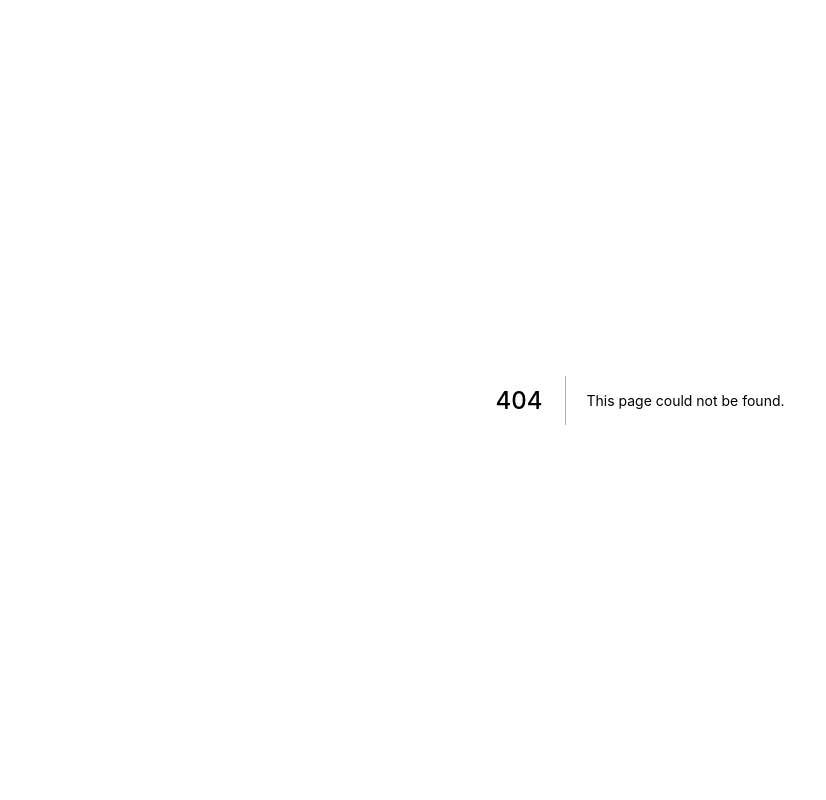
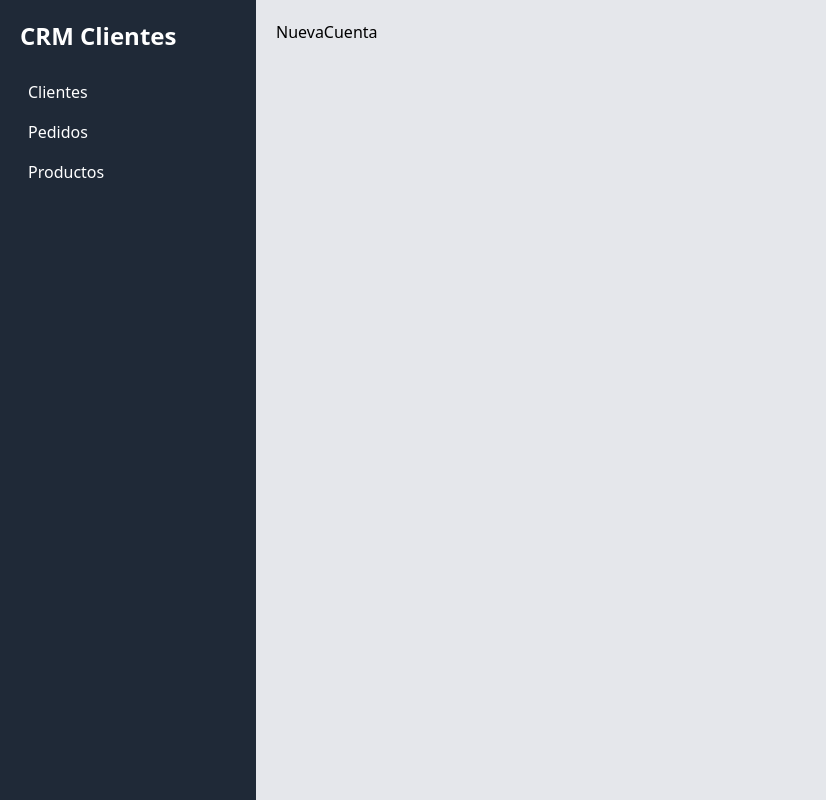
Before and after one commit to Benji-Mtz/apollo-client, a Next.js app: page /nuevacuenta in a window 1280 px wide. Before the commit this address had no page. Shown: the whole page, without its empty margins (0-826 px from the left). Built offline with nearby package versions, Linux system fonts and the light colour scheme.

Commit message:
Creando interfaz login

```diff
--- /dev/null
+++ b/components/Layout.jsx
@@ -0,0 +1,34 @@
+import React from 'react'
+import Head from 'next/head';
+import Sidebar from './Sidebar';
+import { useRouter } from 'next/router';
+
+const Layout = ({children}) => {
+
+    const router = useRouter();
+
+    return (
+        <>
+            <Head>
+                <title>CRM - Administración de clientes</title>
+                <link rel="stylesheet" href="https://cdnjs.cloudflare.com/ajax/libs/normalize/8.0.1/normalize.css" integrity="sha512-oHDEc8Xed4hiW6CxD7qjbnI+B07vDdX7hEPTvn9pSZO1bcRqHp8mj9pyr+8RVC2GmtEfI2Bi9Ke9Ass0as+zpg==" crossorigin="anonymous" referrerpolicy="no-referrer" />
+                <link href="https://unpkg.com/tailwindcss@^2/dist/tailwind.min.css" rel="stylesheet" />
+            </Head>
+
+
+
+            <div className="bg-gray-200 min-h-screen">
+                <div className="flex min-h-screen">
+                    <Sidebar />
+
+                    <main className="sm:w-2/3 xl:w-4/5 sm:min-h-screen p-5">
+                        {children}
+                    </main>
+
+                </div>
+            </div>
+        </>
+    )
+}
+
+export default Layout
--- /dev/null
+++ b/components/Sidebar.jsx
@@ -0,0 +1,44 @@
+import React from 'react';
+import Link from 'next/link'
+import { useRouter } from 'next/router';
+
+const Sidebar = () => {
+
+    // Routing next
+    const router = useRouter();
+
+    //console.log(router.pathname);
+
+    return (
+        <aside className="bg-gray-800 sm:w-1/3 xl:w-1/5 sm:min-h-screen p-5">
+            <div>
+                <p className="text-white text-2xl font-black">CRM Clientes</p>
+            </div>
+            <nav className="mt-5 list-none">
+                <li className={router.pathname === "/" ? "bg-blue-800 p-2" : "p-2" }>
+                    <Link href="/">
+                        <a className="text-white block">
+                        Clientes
+                        </a>
+                    </Link>
+                </li>
+                <li className={router.pathname === "/pedidos" ? "bg-blue-800 p-2" : "p-2" }>
+                    <Link href="/pedidos">
+                        <a className="text-white block">
+                        Pedidos
+                        </a>
+                    </Link>
+                </li>
+                <li className={router.pathname === "/productos" ? "bg-blue-800 p-2" : "p-2" }>
+                    <Link href="/productos">
+                        <a className="text-white block">
+                        Productos
+                        </a>
+                    </Link>
+                </li>
+            </nav>
+        </aside>
+    )
+}
+
+export default Sidebar
--- /dev/null
+++ b/pages/nuevacuenta.js
@@ -0,0 +1,11 @@
+import Layout from '../components/Layout';
+
+const NuevaCuenta = () => {
+    return (
+        <Layout>
+            <h1>NuevaCuenta</h1>
+        </Layout>
+    );
+}
+
+export default NuevaCuenta;
```
Also changed, not shown: pages/index.js (+6 -65 lines), pages/login.js (added, +11 -0 lines), pages/pedidos.js (added, +12 -0 lines), pages/productos.js (added, +12 -0 lines).
